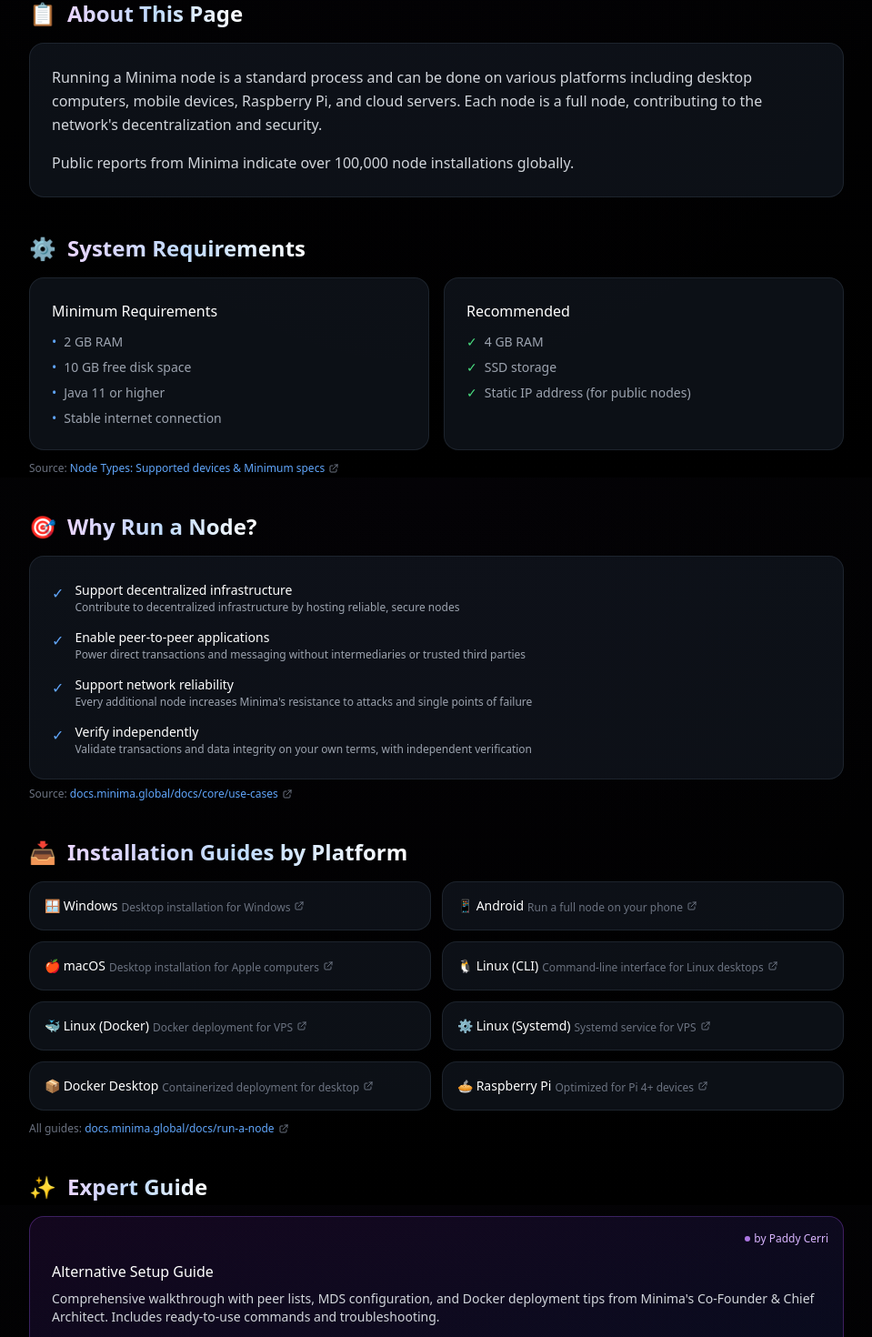
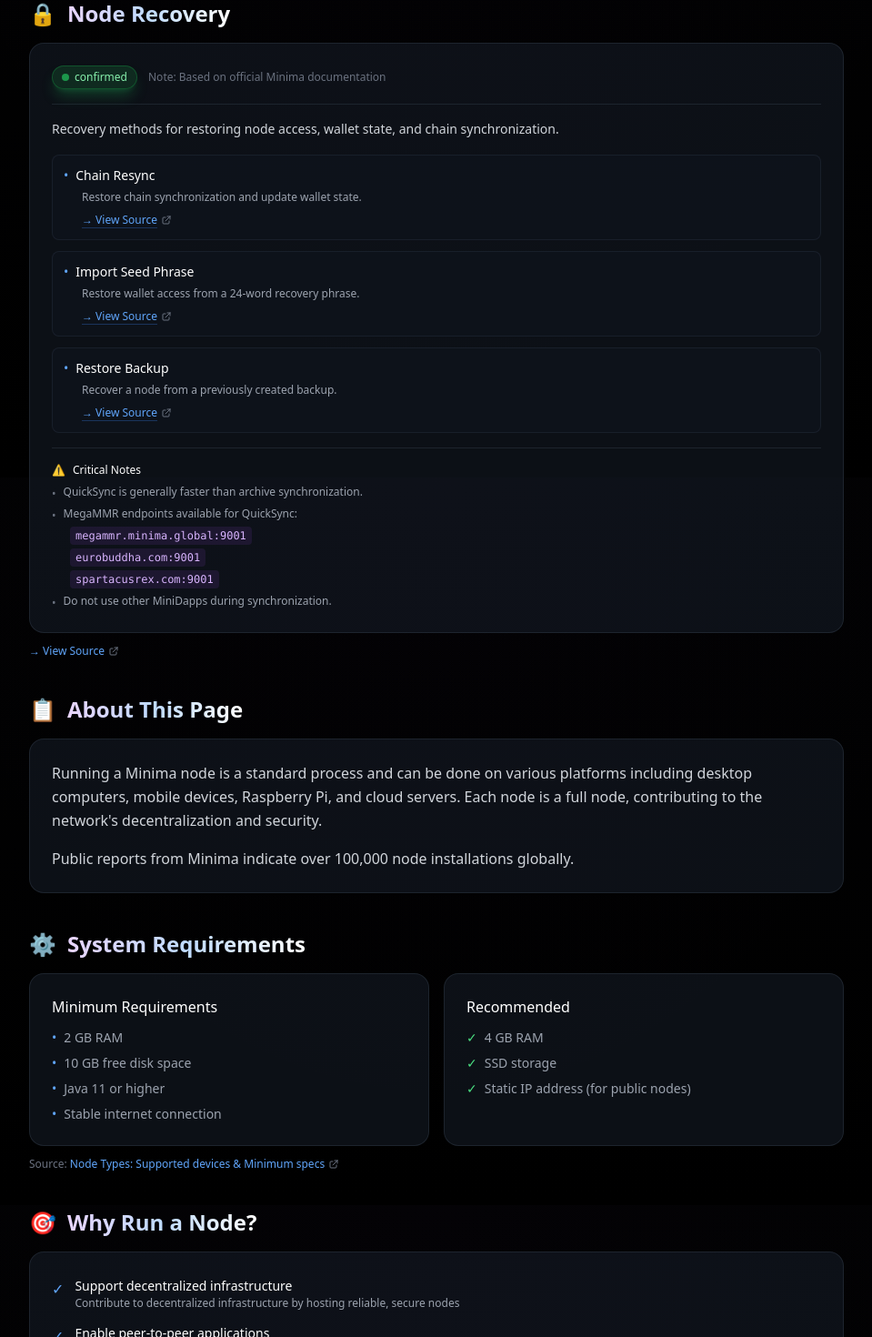
Before and after one commit to KuA1bo/minimaverse-site, a Next.js app: page /nodes in a window 1280 px wide. Shown: the part 1075-2545 px from the top of the page at 91% size, without its empty margins (160-1119 px from the left). Built offline with nearby package versions, Linux system fonts and the light colour scheme.

Commit message:
feat(nodes): finalize node setup hub and recovery documentation

```diff
--- a/src/app/nodes/page.tsx
+++ b/src/app/nodes/page.tsx
@@ -1,6 +1,6 @@
 // src/app/nodes/page.tsx
 // Minima Node Setup & Installation Guide
-// Last updated: June 2, 2026
+// Last updated: June 3, 2026
 
 import Link from 'next/link';
 import JsonLd from '@/components/JsonLd';
@@ -39,11 +39,12 @@ const ExternalLink = ({
 );
 
 // StatusBadge component for feature status indicators
-const StatusBadge = ({ status, reducedGlow = false }: { status: 'confirmed' | 'in-development' | 'community', reducedGlow?: boolean }) => {
+const StatusBadge = ({ status, reducedGlow = false }: { status: 'confirmed' | 'in-development' | 'community' | 'expert-verified', reducedGlow?: boolean }) => {
   const config = {
     'confirmed': { bg: 'bg-green-900/40', text: 'text-green-300', border: 'border-green-700/50', dot: 'bg-green-500', glow: reducedGlow ? 'shadow-green-500/25' : 'shadow-green-500/50' },
     'in-development': { bg: 'bg-yellow-900/40', text: 'text-yellow-300', border: 'border-yellow-700/50', dot: 'bg-yellow-500', glow: reducedGlow ? 'shadow-yellow-500/25' : 'shadow-yellow-500/50' },
     'community': { bg: 'bg-gray-700/40', text: 'text-gray-300', border: 'border-gray-600/50', dot: 'bg-gray-400', glow: reducedGlow ? 'shadow-gray-400/25' : 'shadow-gray-400/50' },
+    'expert-verified': { bg: 'bg-purple-900/40', text: 'text-purple-300', border: 'border-purple-700/50', dot: 'bg-purple-500', glow: reducedGlow ? 'shadow-purple-500/25' : 'shadow-purple-500/50' },
   };
   const style = config[status];
 
@@ -55,7 +56,7 @@ const StatusBadge = ({ status, reducedGlow = false }: { status: 'confirmed' | 'i
         )}
         <span className={`relative inline-flex rounded-full h-2 w-2 ${style.dot} animate-pulse`} />
       </span>
-      {status === 'confirmed' ? 'confirmed' : status === 'in-development' ? 'in-development' : 'community-maintained'}
+      {status === 'confirmed' ? 'confirmed' : status === 'in-development' ? 'in-development' : status === 'expert-verified' ? 'expert-verified' : 'community-maintained'}
     </span>
   );
 };
@@ -188,10 +189,11 @@ export default function NodesPage() {
 
           {/* Status legend */}
           <div className="mt-4 pt-4 border-t border-gray-700/40 text-xs text-gray-500">
-            <div className="flex flex-col gap-1.5 sm:flex-row sm:items-center sm:gap-3">
+            <div className="flex flex-col gap-1.5 sm:flex-row sm:items-center sm:gap-3 flex-wrap">
               <span className="block sm:inline">Status indicators:</span>
               <span className="text-green-300">• confirmed</span>
               <span className="text-yellow-300">• in-development</span>
+              <span className="text-purple-300">• expert-verified</span>
               <span className="text-gray-300">• community-maintained</span>
             </div>
           </div>
@@ -277,7 +279,7 @@ export default function NodesPage() {
               href="https://spartacusrex.com/minimapeers.txt"
               className="inline-flex items-center gap-1.5 px-4 py-2 bg-gray-700/60 hover:bg-gray-600/60 text-gray-200 text-sm font-medium rounded-lg transition-all duration-300 hover:scale-[1.02] border border-gray-600/50"
             >
-              → View Source: minimapeers.txt
+              → View Source
             </ExternalLink>
           </div>
         </div>
@@ -290,6 +292,127 @@ export default function NodesPage() {
             spartacusrex.com
           </ExternalLink>
           {' '}— personal resource, not an official Minima domain
+        </p>
+      </section>
+
+      {/* Node Recovery - official documentation hub */}
+      <section id="node-recovery" className="scroll-mt-20 mb-10 opacity-0 animate-fade-in-up delay-275">
+        <h2 className="text-2xl font-bold mb-4 flex items-center gap-3">
+          <span className="text-2xl">🔒</span>
+          <span className="bg-gradient-to-r from-purple-200 via-blue-200 to-white bg-clip-text text-transparent">Node Recovery</span>
+        </h2>
+
+        <div className="relative bg-gray-800/40 border border-gray-700/40 rounded-2xl p-6
+                        transition-all duration-300 hover:border-purple-500/50 hover:shadow-2xl hover:shadow-purple-500/15
+                        group overflow-hidden">
+          <div className="absolute inset-0 bg-gradient-to-br from-purple-500/5 to-blue-500/5 opacity-0 group-hover:opacity-100 transition-opacity duration-300" />
+
+          {/* Metadata Block per style guide */}
+          <div className="mb-4 pb-4 border-b border-gray-700/40">
+            <div className="flex flex-wrap items-center gap-3 text-xs">
+              <StatusBadge status="confirmed" reducedGlow={true} />
+              <span className="text-gray-500">Note: Based on official Minima documentation</span>
+            </div>
+          </div>
+
+          <div className="relative space-y-4">
+            <p className="text-gray-300 text-sm leading-relaxed">
+              Recovery methods for restoring node access, wallet state, and chain synchronization.
+            </p>
+
+            {/* Recovery methods list */}
+            <ul className="space-y-3 text-sm">
+              <li className="flex flex-col gap-1.5 p-3 bg-gray-900/30 rounded-lg border border-gray-700/30">
+                <div className="flex items-center gap-2">
+                  <span className="text-blue-400">•</span>
+                  <span className="text-white font-medium">Chain Resync</span>
+                </div>
+                <p className="text-gray-400 text-xs pl-5">
+                  Restore chain synchronization and update wallet state.
+                </p>
+                <div className="pl-5">
+                  <ExternalLink
+                    href="https://docs.minima.global/docs/user-guides/node-recovery/chain-resync"
+                    className="text-blue-400 hover:text-purple-400 underline decoration-blue-500/30 hover:decoration-purple-500/60 underline-offset-4 transition-all duration-300 text-xs"
+                  >
+                    → View Source
+                  </ExternalLink>
+                </div>
+              </li>
+
+              <li className="flex flex-col gap-1.5 p-3 bg-gray-900/30 rounded-lg border border-gray-700/30">
+                <div className="flex items-center gap-2">
+                  <span className="text-blue-400">•</span>
+                  <span className="text-white font-medium">Import Seed Phrase</span>
+                </div>
+                <p className="text-gray-400 text-xs pl-5">
+                  Restore wallet access from a 24-word recovery phrase.
+                </p>
+                <div className="pl-5">
+                  <ExternalLink
+                    href="https://docs.minima.global/docs/user-guides/node-recovery/import-seed-phrase"
+                    className="text-blue-400 hover:text-purple-400 underline decoration-blue-500/30 hover:decoration-purple-500/60 underline-offset-4 transition-all duration-300 text-xs"
+                  >
+                    → View Source
+                  </ExternalLink>
+                </div>
+              </li>
+
+              <li className="flex flex-col gap-1.5 p-3 bg-gray-900/30 rounded-lg border border-gray-700/30">
+                <div className="flex items-center gap-2">
+                  <span className="text-blue-400">•</span>
+                  <span className="text-white font-medium">Restore Backup</span>
+                </div>
+                <p className="text-gray-400 text-xs pl-5">
+                  Recover a node from a previously created backup.
+                </p>
+                <div className="pl-5">
+                  <ExternalLink
+                    href="https://docs.minima.global/docs/user-guides/node-recovery/restore-backup"
+                    className="text-blue-400 hover:text-purple-400 underline decoration-blue-500/30 hover:decoration-purple-500/60 underline-offset-4 transition-all duration-300 text-xs"
+                  >
+                    → View Source
+                  </ExternalLink>
+                </div>
+              </li>
+            </ul>
+
+            {/* Critical Notes block */}
+            <div className="mt-4 pt-4 border-t border-gray-700/40">
+              <h4 className="text-white text-xs font-medium mb-2 flex items-center gap-2">
+                <span>⚠️</span> Critical Notes
+              </h4>
+              <ul className="space-y-1.5 text-xs text-gray-400">
+                <li className="flex items-start gap-2">
+                  <span className="text-gray-500 mt-0.5">•</span>
+                  <span>QuickSync is generally faster than archive synchronization.</span>
+                </li>
+                <li className="flex flex-col gap-1">
+                  <span className="flex items-start gap-2">
+                    <span className="text-gray-500 mt-0.5">•</span>
+                    <span>MegaMMR endpoints available for QuickSync:</span>
+                  </span>
+                  <div className="flex flex-col gap-1 pl-5">
+                    <code className="text-purple-300 bg-purple-500/10 px-1.5 py-0.5 rounded text-xs w-fit">megammr.minima.global:9001</code>
+                    <code className="text-purple-300 bg-purple-500/10 px-1.5 py-0.5 rounded text-xs w-fit">eurobuddha.com:9001</code>
+                    <code className="text-purple-300 bg-purple-500/10 px-1.5 py-0.5 rounded text-xs w-fit">spartacusrex.com:9001</code>
+                  </div>
+                </li>
+                <li className="flex items-start gap-2">
+                  <span className="text-gray-500 mt-0.5">•</span>
+                  <span>Do not use other MiniDapps during synchronization.</span>
+                </li>
+              </ul>
+            </div>
+          </div>
+        </div>
+        <p className="text-gray-500 text-xs mt-3">
+          <ExternalLink
+            href="https://docs.minima.global/docs/user-guides/node-recovery/recovery-options"
+            className="text-blue-400 hover:text-purple-400 underline decoration-blue-500/30 hover:decoration-purple-500/60 underline-offset-4 transition-all duration-300"
+          >
+            → View Source
+          </ExternalLink>
         </p>
       </section>
 
@@ -476,18 +599,18 @@ export default function NodesPage() {
                           group overflow-hidden hover:-translate-y-1 expert-card-glow">
             <div className="absolute inset-0 bg-gradient-to-br from-purple-500/5 to-blue-500/5 opacity-0 group-hover:opacity-100 transition-opacity duration-300" />
 
-            <div className="absolute top-4 left-4 sm:left-auto sm:right-4">
-              <span className="text-xs text-purple-300 font-medium flex items-center gap-1">
-                <span className="w-1.5 h-1.5 bg-purple-400 rounded-full animate-pulse" />
-                by Paddy Cerri
-              </span>
+            {/* Metadata Block per style guide */}
+            <div className="mb-4 pb-4 border-b border-purple-500/20">
+              <div className="flex flex-wrap items-center gap-3 text-xs">
+                <StatusBadge status="expert-verified" reducedGlow={true} />
+                <span className="text-purple-300/70">Note: by Paddy Cerri (Co-Founder & Chief Architect, Minima Global)</span>
+              </div>
             </div>
 
-            <div className="pt-6">
-              <h3 className="text-white font-medium mb-2 relative">Alternative Setup Guide</h3>
-              <p className="text-gray-300 text-sm mb-3 relative">
-                Comprehensive walkthrough with peer lists, MDS configuration, and Docker deployment tips
-                from Minima's Co-Founder & Chief Architect. Includes ready-to-use commands and troubleshooting.
+            <div className="relative">
+              <h3 className="text-white font-medium mb-2">Alternative Setup Guide</h3>
+              <p className="text-gray-300 text-sm mb-3">
+                Alternative setup guide with peer configuration, Docker deployment, and operational notes.
               </p>
 
               <div className="space-y-2">
@@ -610,7 +733,7 @@ export default function NodesPage() {
         <section className="border-t border-gray-700/40 pt-6 opacity-0 animate-fade-in-up delay-300">
           <p className="text-gray-500 text-sm flex items-center gap-2">
             <span className="w-2 h-2 bg-green-500 rounded-full animate-pulse" />
-            Last updated: June 2, 2026
+            Last updated: June 3, 2026
           </p>
         </section>
 
```
